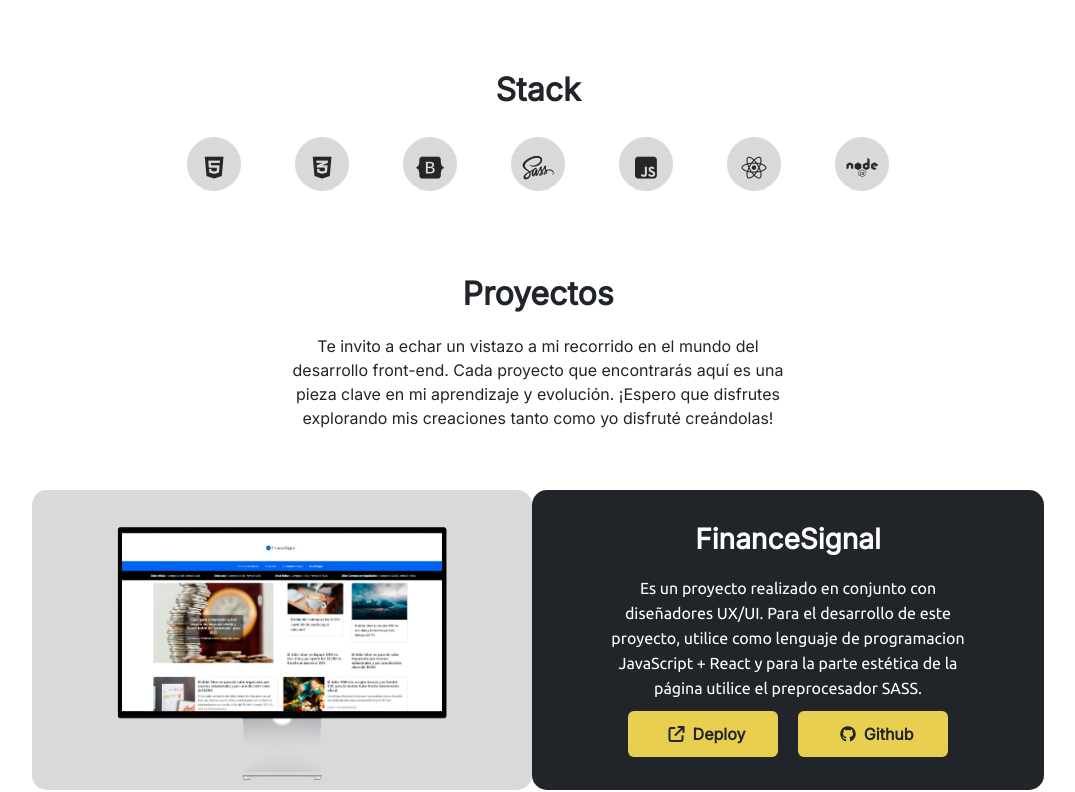
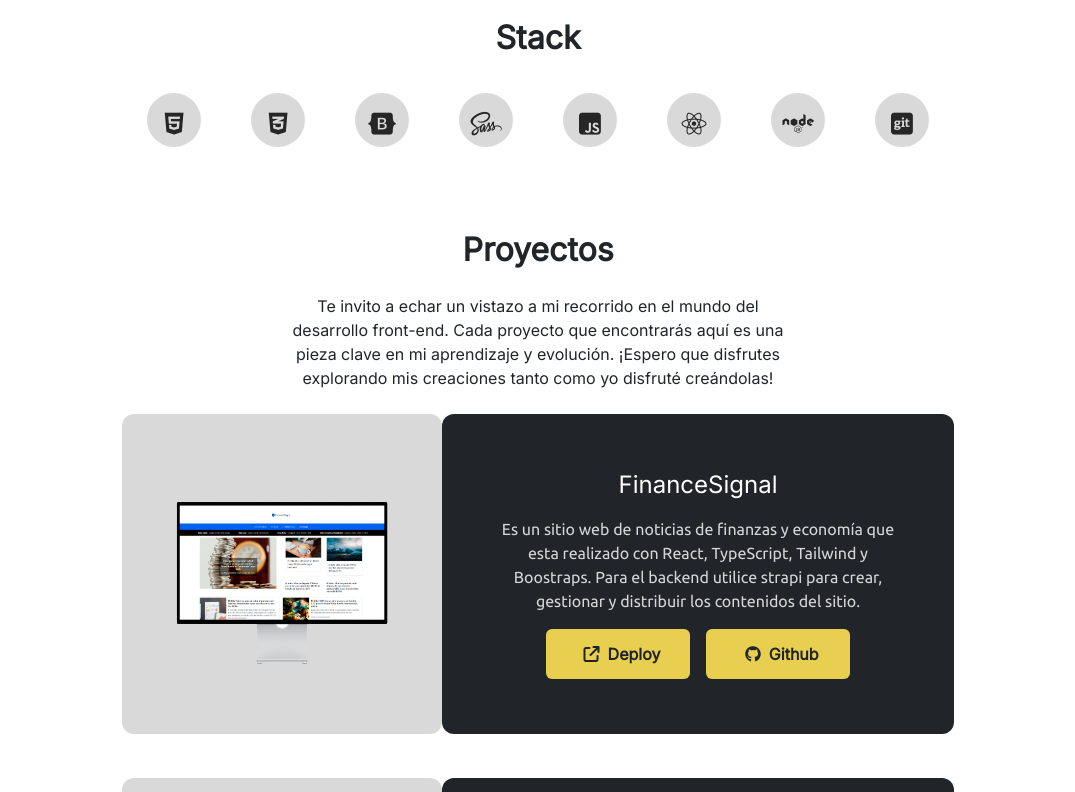
Before and after one commit to MaikolReyes/Website-Personal, a React (Vite) app: page / in a window 1280 px wide. Shown: the part 1608-2400 px from the top of the page, without its empty margins (102-1177 px from the left). Built offline with nearby package versions, Linux system fonts and the light colour scheme.

Commit message:
updates in portfolio

```diff
--- a/src/App.jsx
+++ b/src/App.jsx
@@ -1,27 +1,18 @@
 
-import { Navbar, Footer, FormContact } from './components'
-import { About, Certificates, Hero, Projects, Services, Skills } from "./layout"
+import { About, Certificates, Hero, ProjectsDevs, Services } from "./layout"
 
 export const App = () => {
     return (
         <>
-            <Navbar />
-
             <Hero />
 
             <About />
 
-            <Skills />
-
-            <Projects />
+            <ProjectsDevs />
 
             {/* <Services /> */}
 
             <Certificates />
-
-            <FormContact />
-
-            <Footer />
         </>
     )
 }
--- a/src/layout/About.jsx
+++ b/src/layout/About.jsx
@@ -1,3 +1,4 @@
+import { ListSkills } from "../resources"
 
 export const About = () => {
 
@@ -5,7 +6,7 @@ export const About = () => {
 
     return (
         <>
-            <div className='about flex justify-center mt-28 mb-5'>
+            <div className='about flex justify-center mt-28 mb-2'>
                 <h2 className='title-about text-4xl font-semibold font-title'>Acerca de mi</h2>
             </div>
 
@@ -24,11 +25,24 @@ export const About = () => {
                         He participado en proyectos destacados donde mejoré el rendimiento de sitios web, optimicé procesos de desarrollo y colaboré estrechamente con equipos de diseño y backend para cumplir con los objetivos del cliente.
                     </p>
                     <div className='text-center mt-4'>
-                        <a className="button-portfolio btn" target="_blank" href='https://github.com/MaikolReyes'><i className="fa-brands fa-github p-2"></i>Github</a>
+                        <a className="button-portfolio btn text-base bg-customPrimary font-title font-bold p-2 w-36 hover:text-black hover:bg-customHover" target="_blank" href='https://github.com/MaikolReyes'><i className="fa-brands fa-github p-2"></i>Github</a>
                     </div>
 
                 </div>
             </div>
+
+            <div className='sectionSkills flex flex-col items-center mt-12 mb-7'>
+                <h2 className="titleSkills text-4xl font-semibold font-title mt-2 mb-4">Stack</h2>
+
+                <ul className="listSkills flex justify-center gap-4 mt-2">
+                    {ListSkills.map(({ icon }, index) => (
+                        <li key={index} className="icons">
+                            <a className="icons-image" ><i className={icon}></i></a>
+                        </li>
+                    ))}
+                </ul>
+
+            </div>
         </>
     )
 }
--- a/src/layout/Hero.jsx
+++ b/src/layout/Hero.jsx
@@ -12,12 +12,12 @@ export const Hero = () => {
                 <h2 className='text-name text-3xl text-white large-desktop:text-7xl font-title font-bold'>Maikol Reyes</h2>
 
 
-                <p className="text-presentation text-sm mobile:w-3/4 text-white font-title large-desktop:text-base w-2/5">Soy un progamador especializado en el <span className='textResalt font-title text-customPrimary font-bold'>Desarrollo Frontend</span>, Poseo una sólida formación y un conocimiento integral en el desarrollo de software, lo que me permite abordar desafíos con un enfoque detallado y preciso.</p>
+                <p className="text-presentation text-sm large-desktop:w-1/3 mobile:w-3/4 text-white font-title large-desktop:text-base">Soy un progamador especializado en el <span className='textResalt font-title text-customPrimary font-bold'>Desarrollo Frontend</span>, Poseo una sólida formación y un conocimiento integral en el desarrollo de software, lo que me permite abordar desafíos con un enfoque detallado y preciso.</p>
                 <div className='containerButtonsPrincipal flex gap-3 mt-3'>
 
                     <a className='buttonsPrincipal btn text-base bg-customPrimary font-title font-bold p-2 w-44 hover:text-black hover:bg-customHover' href="https://wa.link/l5si8o" target='_blank'><i className="fa-brands fa-whatsapp m-1"></i>Whatsapp</a>
 
-                    <a className='buttonsPrincipal btn text-base bg-customPrimary font-title font-bold p-2 w-44 hover:text-black hover:bg-customHover' href='CV-Maikol-Frontend.pdf' target='_blank'><i className="fa-regular fa-file m-1"></i>Curriculum</a>
+                    <a className='buttonsPrincipal btn text-base bg-customPrimary font-title font-bold p-2 w-44 hover:text-black hover:bg-customHover' href='CV-Maikol-Frontend.pdf' target='_blank'><i className="fa-regular fa-file m-1"></i>CV</a>
 
                 </div>
             </div>
--- a/src/layout/ProjectsDevs.jsx
+++ b/src/layout/ProjectsDevs.jsx
@@ -1,29 +1,32 @@
 import React from 'react'
 import { projects } from '../resources'
 
-export const Projects = () => {
+export const ProjectsDevs = () => {
     return (
         <>
-            <div className="portfolio" id="portfolio" >
+            <div className="portfolio flex flex-col items-center mt-20" id="portfolio" >
                 <h2 className="portfolio-title text-4xl font-semibold font-title animate__animated animate__backInLeft">Proyectos</h2>
-                <p className="portfolio-subtitle">Te invito a echar un vistazo a mi recorrido en el mundo del desarrollo front-end. Cada proyecto que encontrarás aquí es una pieza clave en mi aprendizaje y evolución. ¡Espero que disfrutes explorando mis creaciones tanto como yo disfruté creándolas!</p>
+
+                <p className="portfolio-subtitle w-1/3 m-4 text-base font-title text-center">Te invito a echar un vistazo a mi recorrido en el mundo del desarrollo front-end. Cada proyecto que encontrarás aquí es una pieza clave en mi aprendizaje y evolución. ¡Espero que disfrutes explorando mis creaciones tanto como yo disfruté creándolas!</p>
             </div>
+
             {
                 projects.map(({ name, id, img, description, github, deploy }) => (
-                    <div className="container-projects animate__animated animate__backInLeft" key={id} >
+                    <div className="container-projects mb-11 flex justify-center text-white animate__animated animate__backInLeft" key={id} >
 
-                        <div className="container-images-projects">
-                            <img className="imageProject" src={img} alt={name} />
+                        <div className="container-images-projects flex items-center bg-customProject h-80 w-1/4 rounded-xl">
+                            <img className="imageProject w-4/5 mx-auto" src={img} alt={name} />
                         </div>
 
-                        <div className="container-text-projects bg-dark">
-                            <h3 className="title-project">{name}</h3>
-                            <p className="description-project">{description}</p>
+                        <div className="container-text-projects flex flex-col items-center justify-center bg-dark w-1/4 h-80 rounded-xl">
 
-                            <div className="container-buttons">
+                            <h3 className="title-project mb-3 font-title text-2xl">{name}</h3>
+                            <p className="description-project text-customHover text-base font-text w-4/5 text-center">{description}</p>
 
-                                <a className="button-portfolio btn" target="_blank" href={deploy}><i className="fa-solid fa-arrow-up-right-from-square p-2"></i>Deploy</a>
-                                <a className="button-portfolio btn" target="_blank" href={github} ><i className=" fa-brands fa-github p-2"></i>Github</a>
+                            <div className="container-buttons mt-3 flex justify-center gap-3">
+
+                                <a className="button-portfolio btn text-base bg-customPrimary font-title font-bold p-2 w-36 hover:text-black hover:bg-customHover" target="_blank" href={deploy}><i className="fa-solid fa-arrow-up-right-from-square p-2"></i>Deploy</a>
+                                <a className="button-portfolio btn text-base bg-customPrimary font-title font-bold p-2 w-36 hover:text-black hover:bg-customHover" target="_blank" href={github} ><i className=" fa-brands fa-github p-2"></i>Github</a>
 
                             </div>
                         </div >
--- a/src/layout/Skills.jsx
+++ /dev/null
@@ -1,21 +0,0 @@
-import React from 'react'
-import { ListSkills } from '../resources'
-
-export const Skills = () => {
-    return (
-        <>
-            <div className='sectionSkills flex flex-col items-center mt-12 mb-7'>
-                <h2 className="titleSkills text-4xl font-semibold font-title mt-4 mb-4">Stack</h2>
-
-                <ul className="listSkills flex justify-center gap-7">
-                    {ListSkills.map(({ icon }, index) => (
-                        <li key={index} className="icons">
-                            <a className="icons-image" ><i className={icon}></i></a>
-                        </li>
-                    ))}
-                </ul>
-
-            </div>
-        </>
-    )
-}
--- a/src/main.jsx
+++ b/src/main.jsx
@@ -3,10 +3,14 @@ import ReactDOM from 'react-dom/client';
 import { App } from './App';
 import './tailwind.css'
 import './sass/styles.scss'
+import { Footer, FormContact, Navbar } from './components';
 
 
 ReactDOM.createRoot(document.getElementById('root')).render(
   <React.StrictMode>
+    <Navbar />
     <App />
+    <FormContact />
+    <Footer />
   </React.StrictMode>
 )
--- a/src/resources/listSkills.js
+++ b/src/resources/listSkills.js
@@ -27,4 +27,8 @@ export const ListSkills = [
     id: 7,
     icon: "fa-brands fa-node icon",
   },
+  {
+    id: 7,
+    icon: "fa-brands fa-square-git icon",
+  },
 ];
--- a/src/resources/projects.js
+++ b/src/resources/projects.js
@@ -2,41 +2,46 @@ export const projects = [
   {
     id: 1,
     name: "FinanceSignal",
-        description: "Es un proyecto realizado en conjunto con diseñadores UX/UI. Para el desarrollo de este proyecto, utilice como lenguaje de programacion JavaScript + React y para la parte estética de la página utilice el preprocesador SASS.",
+    description:
+      "Es un sitio web de noticias de finanzas y economía que esta realizado con React, TypeScript, Tailwind y Boostraps. Para el backend utilice strapi para crear, gestionar y distribuir los contenidos del sitio.",
     img: "./img/projects/finance.png",
     github: "https://github.com/MaikolReyes/Zulia-Marketing-Digital",
-        deploy: "https://franquicias360.netlify.app"
+    deploy: "https://franquicias360.netlify.app",
   },
   {
     id: 2,
     name: "Zulia Marketing Digital",
-        description: "Es una landing page realizada a una empresa de marketing digital en el que se ofrecen servicios de marketing potenciados con inteligencia artificial.",
+    description:
+      "Es un sitio web para una agencia de marketing digital que ofrece servicios de desarrollo web y publicidad en RRSS. Esta realizada con React, TypeScript, SASS y Boostraps para los estilos.",
     img: "./img/projects/zmd.png",
     github: "https://github.com/MaikolReyes/Zulia-Marketing-Digital",
-        deploy: "https://zuliamarketingdigital.com/"
+    deploy: "https://zuliamarketingdigital.com/",
   },
   {
     id: 3,
     name: "Lexuswatch",
-        description: "Es una landing page realizada a una empresa de marketing digital en el que se ofrecen servicios de marketing potenciados con inteligencia artificial.",
+    description:
+      "Es un E-commerce de venta de relojes smartwatch que esta creado con React, JavaScript, CSS, Boostraps y en el que utilice como DB Firebase para los artículos del sitio web.",
     img: "./img/projects/lexus.png",
     github: "https://github.com/MaikolReyes/Zulia-Marketing-Digital",
-        deploy: "https://zuliamarketingdigital.com/"
+    deploy: "https://zuliamarketingdigital.com/",
   },
   {
     id: 4,
     name: "Franquicias360",
-        description: "Es un proyecto realizado en conjunto con diseñadores UX/UI. Para el desarrollo de este proyecto, utilice como lenguaje de programacion JavaScript + React y para la parte estética de la página utilice el preprocesador SASS.",
+    description:
+      "Es un sitio web para una agencia de marketing de franquicias en el que utilice como lenguaje de programacion React, Javascript y para los estilos de la página utilice el preprocesador SASS.",
     img: "./img/projects/franquicias.png",
     github: "https://github.com/MaikolReyes/Minzke-Ecommerce",
-        deploy: "https://maikolreyes.github.io/Minzke-Ecommerce/"
+    deploy: "https://maikolreyes.github.io/Minzke-Ecommerce/",
   },
   {
     id: 5,
     name: "Minzke",
-        description: "Fue mi primer proyecto como programador, es un ecommerce de herramientas electricas y manuales que posee un carrito de compras hecho con JavaScript.",
+    description:
+      "Es un sitio web de una carrito de compras que esta hecho en HTML, CSS, JavaScript y con el que obtuve mi primer certificación como desarrollador web.",
     img: "./img/projects/minzke.png",
     github: "https://github.com/MaikolReyes/Minzke-Ecommerce",
-        deploy: "https://maikolreyes.github.io/Minzke-Ecommerce/"
-    }
+    deploy: "https://maikolreyes.github.io/Minzke-Ecommerce/",
+  },
 ];
--- a/src/sass/sections/_portfolio.scss
+++ /dev/null
@@ -1,81 +0,0 @@
-.portfolio {
-    margin: 80px 0 20px 0;
-    display: flex;
-    flex-direction: column;
-    align-items: center;
-}
-
-.portfolio-subtitle {
-    margin: 40px;
-    width: 35%;
-    font-size: 16px;
-    text-align: center;
-    font-family: 'Inter', sans-serif;
-}
-
-.container-projects {
-    display: flex;
-    justify-content: center;
-    color: white;
-    margin-bottom: 50px;
-}
-
-.imageProject {
-    width: 80%;
-}
-
-.container-images-projects {
-    display: flex;
-    justify-content: center;
-    align-items: center;
-    background-color: #D9D9D9;
-    width: 500px;
-    height: 300px;
-    border-radius: 15px;
-}
-
-.container-text-projects {
-    display: flex;
-    flex-direction: column;
-    justify-content: center;
-    align-items: center;
-    width: 25%;
-    height: 300px;
-    border-radius: 15px;
-}
-
-.title-project {
-    font-size: 28px;
-    margin: 20px 0 20px 0;
-    font-weight: bold;
-    font-family: 'Inter', sans-serif;
-    border-radius: 10px;
-}
-
-.description-project {
-    font-size: 16px;
-    font-family: 'Ubuntu', sans-serif;
-    width: 70%;
-    text-align: center;
-    line-height: 25px;
-}
-
-.container-buttons {
-    display: flex;
-    justify-content: center;
-    gap: 20px;
-    margin: 10px 0 20px 0;
-}
-
-.button-portfolio {
-    font-size: 16px;
-    background-color: #E8CF50;
-    width: 150px;
-    font-family: 'Inter', sans-serif;
-    font-weight: bold;
-
-    &:hover {
-        background-color: rgb(214, 214, 214);
-        color: black;
-    }
-}
--- a/src/sass/styles.scss
+++ b/src/sass/styles.scss
@@ -8,7 +8,6 @@
 //
 @import './sections/certificates';
 @import './sections/services';
-@import './sections/portfolio';
 //
 @import './bases/mediaQuerysLaptop';
 @import './bases/mediaQuerysTablet';
--- a/tailwind.config.js
+++ b/tailwind.config.js
@@ -12,6 +12,7 @@ export default {
       colors: {
         customPrimary: "#E8CF50",
         customHover: "#d6d6d6",
+        customProject:"#D9D9D9"
       },
       screens: {
         mobile: "480px", // Móviles (desde 480px)
```
Also changed, not shown: src/layout/index.js (+5 -6 lines). Lines whose indentation alone changed are shown as unchanged.
